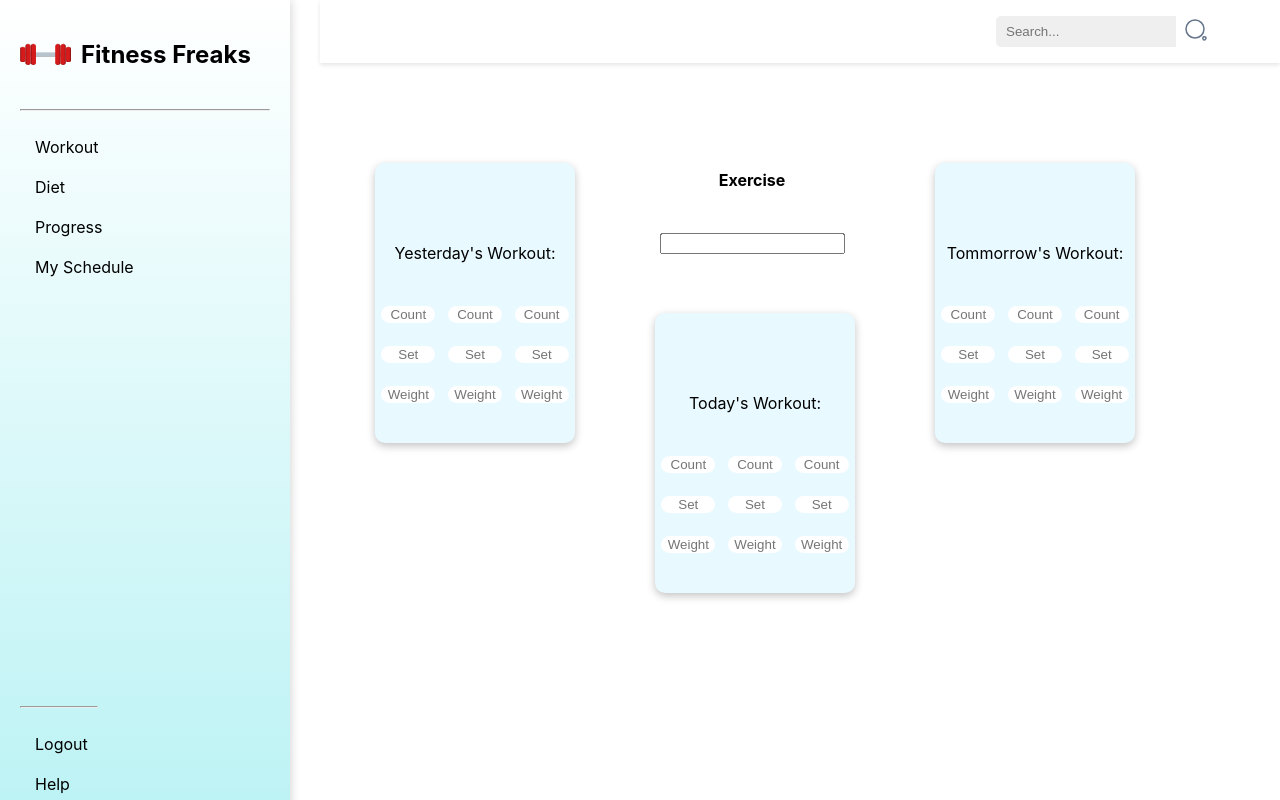
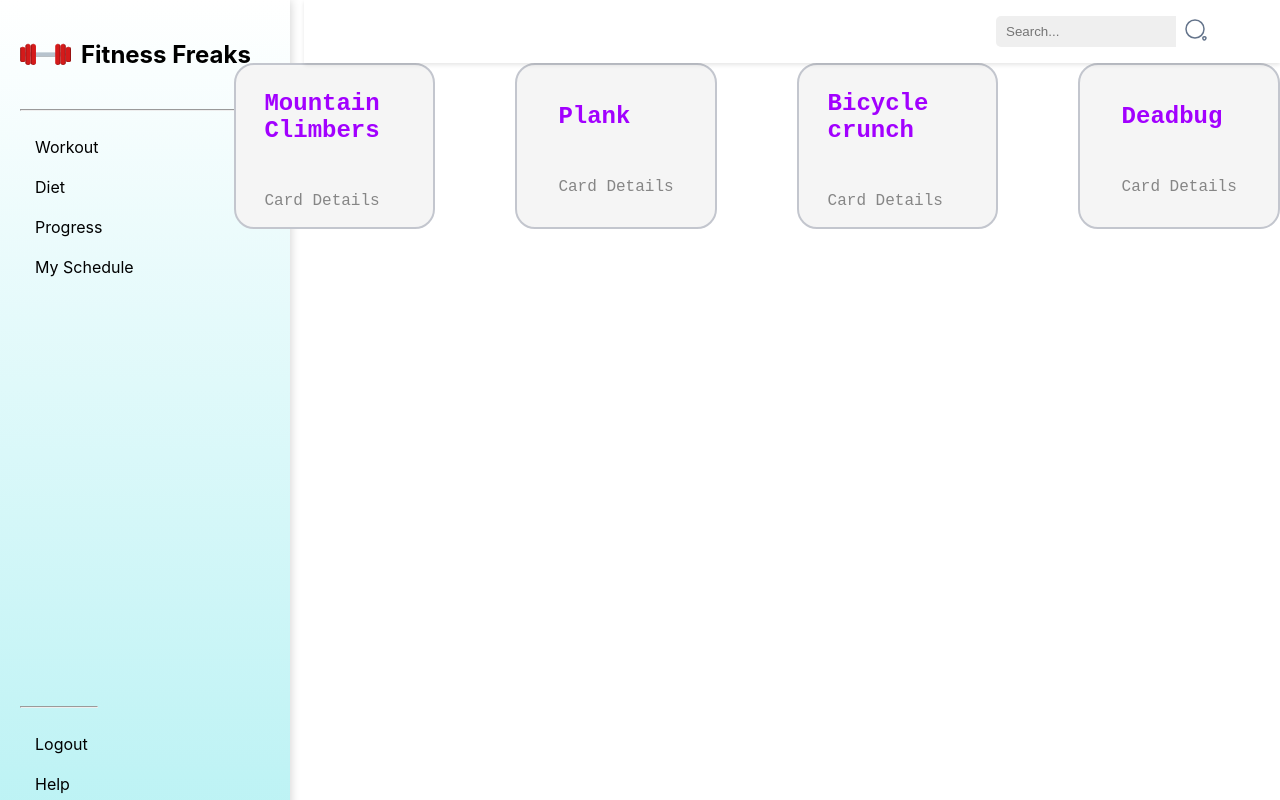
Before and after one commit to SiddhuGit2810/Fitness, a React (Create React App) app: page /AbsWorkout in a window 1280 px wide. Built offline with nearby package versions, Linux system fonts and the light colour scheme.

Commit message:
Sid Tuesday

```diff
--- a/src/AbsWorkout/AbsWorkout.css
+++ b/src/AbsWorkout/AbsWorkout.css
@@ -1,139 +1,145 @@
-.container1,
-.container2 {
-    display: flex;
-    justify-content: space-evenly;
-    width: 900px;
-    margin: 50px auto;
-    position: relative;
-    /* height: 90px; */
+.hover-card {
+    background-color: transparent;
+    width: 190px;
+    height: 254px;
+    perspective: 1000px;
+    font-family: sans-serif;
   }
 
-.card {
-    width: 200px;
-    height: 200px;
-    background-color: rgb(232, 249, 255);
-    border-radius: 10px;
-    transition: all 0.3s ease;
-    cursor: pointer;
-    box-shadow: rgba(0, 0, 0, 0.24) 0px 3px 8px;
+  .title {
+    font-size: 1.5em;
+    font-weight: 900;
     text-align: center;
-    padding-top: 80px;
-    margin-right: 20px;
-    margin-top: 50px;
+    margin: 0;
   }
 
-#card1 {
-    order: 1;
+  .hover-card-inner {
+    position: relative;
+    width: 100%;
+    height: 100%;
+    text-align: center;
+    transition: transform 0.8s;
+    transform-style: preserve-3d;
   }
 
-#card2 {
-    order: 2;
-    margin-top: 200px;
+  .hover-card:hover .hover-card-inner {
+    transform: rotateY(180deg);
   }
 
-#card3 {
-    order: 3;
+  .hover-card-front, .hover-card-back {
+    box-shadow: 0 8px 14px 0 rgba(0,0,0,0.2);
+    position: absolute;
+    display: flex;
+    flex-direction: column;
+    justify-content: center;
+    width: 100%;
+    height: 100%;
+    -webkit-backface-visibility: hidden;
+    backface-visibility: hidden;
+    border: 1px solid coral;
+    border-radius: 1rem;
   }
 
-#card11 {
-    order: 1;
+  .hover-card-front {
+    background: linear-gradient(120deg, bisque 60%, rgb(255, 231, 222) 88%,
+       rgb(255, 211, 195) 40%, rgba(255, 127, 80, 0.603) 48%);
+    color: coral;
   }
 
-#card12 {
-    order: 2;
-    margin-top: 200px;
+  .hover-card-back {
+    background: linear-gradient(120deg, rgb(255, 174, 145) 30%, coral 88%,
+       bisque 40%, rgb(255, 185, 160) 78%);
+    color: white;
+    transform: rotateY(180deg);
   }
 
-#card13 {
-    order: 3;
+
+  .WorkoutDataContainer{
+
+    display: flex;
+    flex-direction: row;
+
+    gap: 10rem;
   }
 
-#count1,
-#set1,
-#weight1,
-#count2,
-#set2,
-#weight2,
-#count3,
-#set3,
-#weight3,
-#count11,
-#set11,
-#weight11,
-#count12,
-#set12,
-#weight12,
-#count13,
-#set13,
-#weight13 {
-    border-radius: 10px;
-    text-align: center;
-    border: none;
-    width: 50px;
+
+
+  .WorkoutTypeCard {
+    width: 140px;
+    height: 104px;
+    border-radius: 20px;
+    background: #f5f5f5;
+    position: relative;
+    padding: 1.8rem;
+    border: 2px solid #c3c6ce;
+    -webkit-transition: 0.5s ease-out;
+    transition: 0.5s ease-out;
+    overflow: visible;
   }
 
-#count1:hover,
-#set1:hover,
-#count2:hover,
-#set2:hover,
-#count3:hover,
-#set3:hover,
-#weight1:hover,
-#weight2:hover,
-#weight2:hover,
-#count11:hover,
-#set11:hover,
-#weight11:hover,
-#count12:hover,
-#set12:hover,
-#weight12:hover,
-#count13:hover,
-#set13:hover,
-#weight13:hover {
-    transform: scale(1.1);
+  .Wcard-details {
+    color: rgb(162, 0, 255);
+    height: 100%;
+    gap: .5em;
+    display: grid;
+    place-content: center;
+    font-family: 'Courier New', Courier, monospace;
   }
 
-#count1:active,
-#set1:active,
-#count2:active,
-#set2:active,
-#count3:active,
-#set3:active,
-#weight1:active,
-#weight2:active,
-#weight2:active,
-#count11:active,
-#set11:active,
-#weight11:active,
-#count12:active,
-#set12:active,
-#weight12:active,
-#count13:active,
-#set13:active,
-#weight13:active {
-    border: none !important;
+  .WorkoutTypeCard-button {
+    text-decoration: none;
+    text-align: center;
+    -webkit-transform: translate(-50%, 125%);
+    -ms-transform: translate(-50%, 125%);
+    transform: translate(-50%, 125%);
+    width: 70%;
+    border-radius: 1rem;
+    border: none;
+    background-color: #6c00f8;
+    color: #fff;
+    font-size: 1rem;
+    padding: .5rem 1rem;
+    position: absolute;
+    left: 50%;
+    bottom: 0;
+    opacity: 0;
+    -webkit-transition: 0.3s ease-out;
+    transition: 0.3s ease-out;
+    cursor: pointer;
+    font-family: 'Courier New', Courier, monospace;
   }
 
-.centerdiv {
-    text-align: center;
-    margin-top: 30px;
-    position: absolute;
-    transform: translate(-7%, -40%);
-    top: 10%;
+  .text-body {
+    color: rgb(134, 134, 134);
   }
 
-.group-set1,
-.group-set2,
-.group-set3,
-.group-set11,
-.group-set12,
-.group-set13 {
-    display: flex;
-    flex-direction: row;
-    justify-content: space-around;
+  /*Text*/
+  .text-title {
+    font-size: 1.5em;
+    font-weight: bold;
   }
 
-.card:hover {
-    transform: scale(1.1);
+  /*Hover*/
+  .WorkoutTypeCard:hover {
+    border-color: #6c00f8;
+    -webkit-box-shadow: 10px 5px 18px 0 rgba(255, 255, 255, 0.877);
+    box-shadow: 10px 5px 18px 0 rgba(255, 255, 255, 0.877);
+  }
+
+  .WorkoutTypeCard:hover .WorkoutTypeCard-button {
+    -webkit-transform: translate(-50%, 50%);
+    -ms-transform: translate(-50%, 50%);
+    transform: translate(-50%, 50%);
+    opacity: 1;
+  }
+  .WorkoutTypeContainer{
+    display: flex;
+
+    gap: 5rem;
 
   }
+
+  .Hide{
+    display: none;
+
+  }
--- a/src/AbsWorkout/AbsWorkout.js
+++ b/src/AbsWorkout/AbsWorkout.js
@@ -1,19 +1,86 @@
-import React from "react";
+import React, { useState } from "react";
 import './AbsWorkout.css'
-import Card from 'react-bootstrap/Card';
+
 
 function AbsWorkout() {
+
+
+
+    const [isActive, setActive] = useState("false")
+
+    const ToggleClass = () => {
+        setActive(!isActive);
+    };
+
+
+
     return (
 
-        <div className="container">
-            <div className="container1">
-                <div class="centerdiv">
-                    <h4>Exercise</h4>
-                    <br />
-                    <input type="text" id="exercise"></input>
+
+        <div className="MainContainer">
+
+<div className="WorkoutTypeContainer">
+
+
+<div class="WorkoutTypeCard">
+  <div class="Wcard-details">
+    <p class="text-title">Mountain Climbers</p>
+    <p class="text-body">Card Details</p>
   </div>
 
-                <div class="card" id="card1">Yesterday's Workout:
+<button  className="WorkoutTypeCard-button"   onClick={ToggleClass} > More info  </button>
+
+</div>
+
+
+<div class="WorkoutTypeCard">
+  <div class="Wcard-details">
+    <p class="text-title">
+Plank</p>
+    <p class="text-body">Card Details</p>
+  </div>
+  <a class="WorkoutTypeCard-button" href="#link">More info</a>
+</div>
+
+
+
+
+<div class="WorkoutTypeCard">
+  <div class="Wcard-details">
+    <p class="text-title">Bicycle crunch</p>
+    <p class="text-body">Card Details</p>
+  </div>
+  <a class="WorkoutTypeCard-button" href="#link">More info</a>
+</div>
+
+
+
+
+<div class="WorkoutTypeCard">
+  <div class="Wcard-details">
+    <p class="text-title">Deadbug</p>
+    <p class="text-body">Card Details</p>
+  </div>
+  <a class="WorkoutTypeCard-button" href="#link">More info</a>
+</div>
+
+</div>
+
+
+<div className={isActive ? "WorkoutDataContainer Hide" : "WorkoutDataContainer"}>
+
+
+
+
+<div className="Previous">
+
+<div class="hover-card">
+            <div class="hover-card-inner">
+                <div class="hover-card-front">
+                    <p class="title">Previous Workout</p>
+
+                </div>
+                <div class="hover-card-back">
 
                 <div className="group-set1">
             <div class="Set1">
@@ -53,91 +120,130 @@ function AbsWorkout() {
             </div>
 
           </div>
-                </div>
 
-                <div class="card" id="card2">Today's Workout:
-
-                    <div class="group-set2">
-                        <div class="set1">
-                            <br />
-                            <br />
-                            <input type="text" placeholder="Count" id="count2" />
-                            <br />
-                            <br />
-                            <input type="text" placeholder="Set" id="set2" />
-                            <br />
-                            <br />
-                            <input type="text" placeholder="Weight" id="weight2" />
-                        </div>
-
-                        <div class="set2">
-                            <br />
-                            <br />
-                            <input type="text" placeholder="Count" id="count2" />
-                            <br />
-                            <br />
-                            <input type="text" placeholder="Set" id="set2" />
-                            <br />
-                            <br />
-                            <input type="text" placeholder="Weight" id="weight2" />
-                        </div>
-
-                        <div class="set3">
-                            <br />
-                            <br />
-                            <input type="text" placeholder="Count" id="count2" />
-                            <br />
-                            <br />
-                            <input type="text" placeholder="Set" id="set2" />
-                            <br />
-                            <br />
-                            <input type="text" placeholder="Weight" id="weight2" />
                 </div>
             </div>
         </div>
 
-                <div class="card" id="card3">Tommorrow's  Workout:
+</div>
 
-                    <div class="group-set3">
-                        <div class="set1">
+<div className="Present">
+
+<div class="hover-card">
+            <div class="hover-card-inner">
+                <div class="hover-card-front">
+                    <p class="title">Present Workout</p>
+
+                </div>
+                <div class="hover-card-back">
+
+                <div className="group-set1">
+            <div class="Set1">
               <br />
               <br />
-                            <input type="text" placeholder="Count" id="count3" />
+              <input type="text" placeholder="Count" id="count1" />
               <br />
               <br />
-                            <input type="text" placeholder="Set" id="set3" />
+              <input type="text" placeholder="Set" id="set1" />
               <br />
               <br />
-                            <input type="text" placeholder="Weight" id="weight3" />
+              <input type="text" placeholder="Weight" id="weight1" />
             </div>
 
-                        <div class="set2">
+            <div class="Set2">
               <br />
               <br />
-                            <input type="text" placeholder="Count" id="count3" />
+              <input type="text" placeholder="Count" id="count1" />
               <br />
               <br />
-                            <input type="text" placeholder="Set" id="set3" />
+              <input type="text" placeholder="Set" id="set1" />
               <br />
               <br />
-                            <input type="text" placeholder="Weight" id="weight3" />
+              <input type="text" placeholder="Weight" id="weight1" />
             </div>
 
-                        <div class="set3">
+            <div class="Set3">
               <br />
               <br />
-                            <input type="text" placeholder="Count" id="count3" />
+              <input type="text" placeholder="Count" id="count1" />
               <br />
               <br />
-                            <input type="text" placeholder="Set" id="set3" />
+              <input type="text" placeholder="Set" id="set1" />
               <br />
               <br />
-                            <input type="text" placeholder="Weight" id="weight3" />
+              <input type="text" placeholder="Weight" id="weight1" />
+            </div>
+
+          </div>
+
                 </div>
             </div>
         </div>
+
+</div>
+
+
+
+
+<div className="Future">
+
+<div class="hover-card">
+            <div class="hover-card-inner">
+                <div class="hover-card-front">
+                    <p class="title">Future  <br></br> Workout</p>
+
+                </div>
+                <div class="hover-card-back">
+
+                <div className="group-set1">
+            <div class="Set1">
+              <br />
+              <br />
+              <input type="text" placeholder="Count" id="count1" />
+              <br />
+              <br />
+              <input type="text" placeholder="Set" id="set1" />
+              <br />
+              <br />
+              <input type="text" placeholder="Weight" id="weight1" />
+            </div>
+
+            <div class="Set2">
+              <br />
+              <br />
+              <input type="text" placeholder="Count" id="count1" />
+              <br />
+              <br />
+              <input type="text" placeholder="Set" id="set1" />
+              <br />
+              <br />
+              <input type="text" placeholder="Weight" id="weight1" />
+            </div>
+
+            <div class="Set3">
+              <br />
+              <br />
+              <input type="text" placeholder="Count" id="count1" />
+              <br />
+              <br />
+              <input type="text" placeholder="Set" id="set1" />
+              <br />
+              <br />
+              <input type="text" placeholder="Weight" id="weight1" />
+            </div>
+
+          </div>
+
                 </div>
             </div>
+        </div>
+
+</div>
+
+</div>
+
+</div>
+
     )
 }
 
--- a/src/App.css
+++ b/src/App.css
@@ -6,6 +6,8 @@
   height: 100vh;
 }
 
+
+
 .MainPage {
   display: flex;
   flex-grow: 1;
@@ -13,7 +15,11 @@
 
 .SideBar {
   width: 250px;
+
+
 }
+
+
 
 .Content {
   flex-grow: 1;
--- a/src/SideNavBar/Sidebar.css
+++ b/src/SideNavBar/Sidebar.css
@@ -1,6 +1,7 @@
 
 
 /* Sidebar.css */
+
 
 h2{
     padding-left: 10px;
```
Also changed, not shown: src/HomePage/HomePage.js (+13 -0 lines), src/HomePage/homepage.css (+9 -0 lines). Lines whose indentation alone changed are shown as unchanged.
